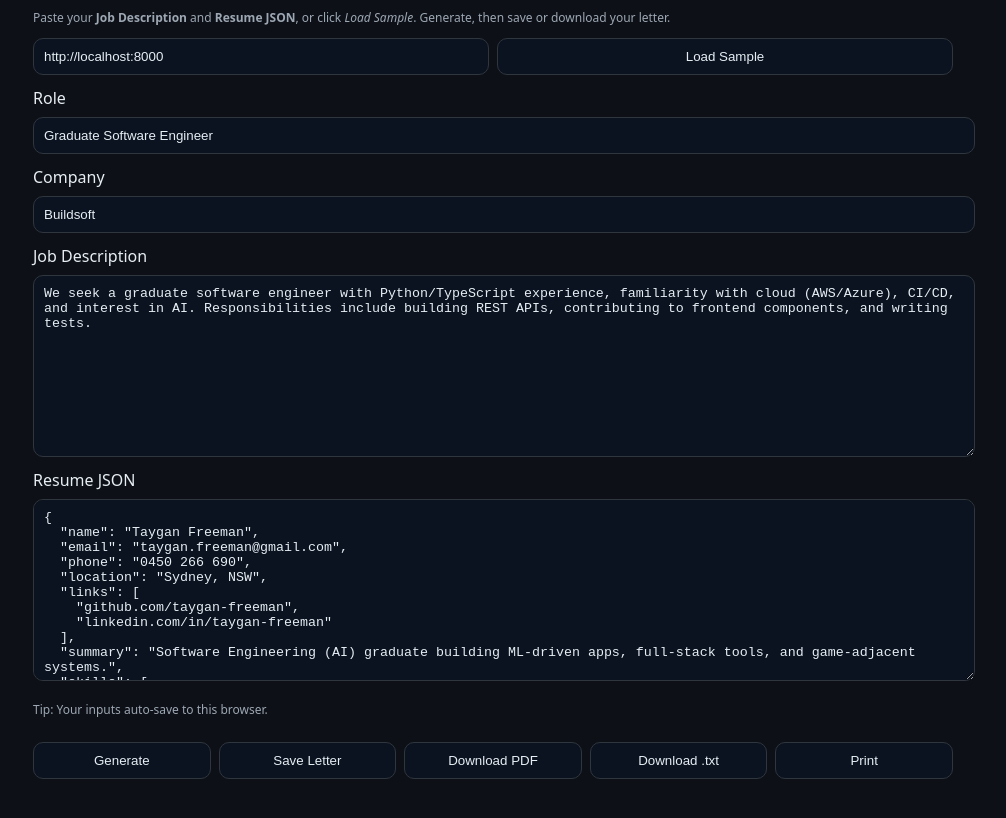
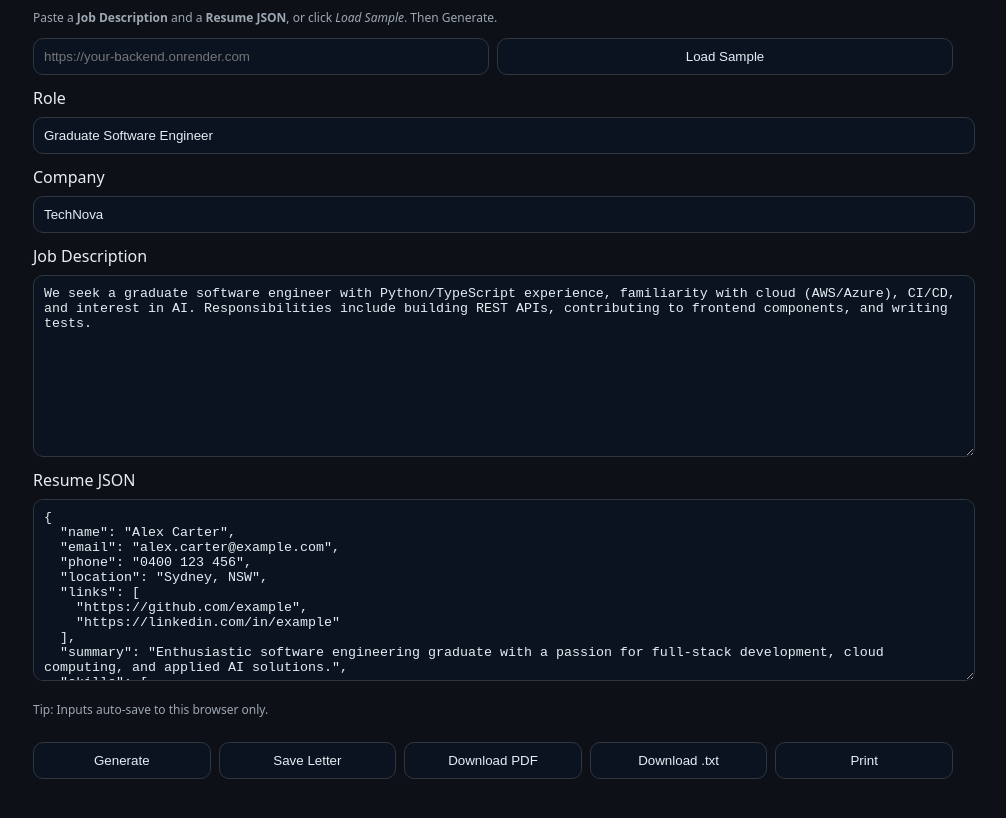
Before and after one commit to FreeTeeJay/tailorcover-frontend, a plain HTML site: page index.html in a window 1280 px wide. Both pictures are taken after a click on the button "Load Sample". Shown: the part 86-904 px from the top of the page, without its empty margins (147-1153 px from the left). Drawn offline with Linux system fonts and the light colour scheme.

Commit message:
Update index.html

```diff
--- a/index.html
+++ b/index.html
@@ -30,10 +30,11 @@
 </style>
 <div class="wrap">
   <h1 style="margin:0 0 8px">TailorCover</h1>
-  <p class="muted">Paste your <strong>Job Description</strong> and <strong>Resume JSON</strong>, or click <em>Load Sample</em>. Generate, then save or download your letter.</p>
+  <p class="muted">Paste a <strong>Job Description</strong> and a <strong>Resume JSON</strong>, or click <em>Load Sample</em>. Then Generate.</p>
   <div class="grid">
     <div class="row bar no-print">
-      <input id="base" value="http://localhost:8000" title="Backend URL"/>
+      <!-- Leave blank or set your Render URL; users can paste their own -->
+      <input id="base" value="" placeholder="https://your-backend.onrender.com" title="Backend URL"/>
       <button class="btn" id="sample">Load Sample</button>
     </div>
     <div class="row no-print">
@@ -42,7 +43,7 @@
     </div>
     <div class="row no-print">
       <label>Company</label>
-      <input id="company" placeholder="Buildsoft" />
+      <input id="company" placeholder="TechNova" />
     </div>
     <div class="row no-print">
       <label>Job Description</label>
@@ -50,8 +51,8 @@
     </div>
     <div class="row no-print">
       <label>Resume JSON</label>
-      <textarea id="resume" placeholder='{"name":"Taygan Freeman", "email":"taygan.freeman@gmail.com", ...}'></textarea>
-      <p class="muted">Tip: Your inputs auto‑save to this browser.</p>
+      <textarea id="resume" placeholder='{"name":"Alex Carter","email":"alex.carter@example.com", ...}'></textarea>
+      <p class="muted">Tip: Inputs auto-save to this browser only.</p>
     </div>
     <div class="actions no-print">
       <button class="btn" id="go">Generate</button>
@@ -69,32 +70,55 @@
 </div>
 <script>
 const $ = (id)=>document.getElementById(id);
-const LS = {
-  role: 'tc.role', company: 'tc.company', jd: 'tc.jd', resume: 'tc.resume', out: 'tc.out', letters: 'tc.letters'
+const LS = { role:'tc.role', company:'tc.company', jd:'tc.jd', resume:'tc.resume', out:'tc.out', letters:'tc.letters', base:'tc.base' };
+
+// --- Neutral sample (no personal data) ---
+const SAMPLE_RESUME = {
+  "name": "Alex Carter",
+  "email": "alex.carter@example.com",
+  "phone": "0400 123 456",
+  "location": "Sydney, NSW",
+  "links": ["https://github.com/example", "https://linkedin.com/in/example"],
+  "summary": "Enthusiastic software engineering graduate with a passion for full-stack development, cloud computing, and applied AI solutions.",
+  "skills": ["Python", "JavaScript", "React", "FastAPI", "Docker", "Git", "CI/CD", "AWS"],
+  "experience": [
+    {
+      "company": "TechNova",
+      "title": "Software Engineering Intern",
+      "start": "2023",
+      "end": "2024",
+      "bullets": [
+        "Contributed to a REST API used by thousands of users daily.",
+        "Automated deployment pipelines with Docker and GitHub Actions."
+      ]
+    },
+    {
+      "company": "University Projects",
+      "title": "AI Developer",
+      "start": "2022",
+      "end": "2023",
+      "bullets": [
+        "Built an ML model to classify environmental sound events.",
+        "Collaborated in a 4-person agile team delivering weekly sprint demos."
+      ]
+    }
+  ],
+  "education": [
+    {
+      "degree": "Bachelor of Software Engineering",
+      "school": "Example University",
+      "start": "2020",
+      "end": "2024"
+    }
+  ],
+  "languages": ["English"]
 };
 
-const SAMPLE_RESUME = {
-  name: "Taygan Freeman",
-  email: "taygan.freeman@gmail.com",
-  phone: "0450 266 690",
-  location: "Sydney, NSW",
-  links: ["github.com/taygan-freeman","linkedin.com/in/taygan-freeman"],
-  summary: "Software Engineering (AI) graduate building ML-driven apps, full-stack tools, and game-adjacent systems.",
-  skills: ["Python","FastAPI","NumPy","PyTorch","OpenCV","JavaScript","TypeScript","React","Node","Vite","Docker","GitHub Actions","Postgres","SQLite","AWS","Azure","GCP","C/C++","ESP32","Unity","Godot","Firebase"],
-  experience: [
-    { company: "Personal Projects", title: "Full‑Stack / AI Developer", start: "2023", end: "Present", bullets: [
-      "Built an AI NPC companion for D&D with selective listening, memory via Firebase, and TTS.",
-      "Prototyped a survival‑focused Minecraft agent with safe navigation and auto‑respawn.",
-      "Dockerized multi‑service apps; set up CI with GitHub Actions and unit tests.",
-      "Developed a low‑resource idle town widget (Godot) with SQLite persistence.",
-      "Implemented small REST APIs with FastAPI and deployed on cloud hosts."
-    ]}
-  ],
-  education: [ { degree: "B. Software Engineering (Artificial Intelligence)", school: "Torrens University", start: "2020", end: "2024" } ]
-};
 const SAMPLE_JD = `We seek a graduate software engineer with Python/TypeScript experience, familiarity with cloud (AWS/Azure), CI/CD, and interest in AI. Responsibilities include building REST APIs, contributing to frontend components, and writing tests.`;
 
+// --- Autosave ---
 function loadAutosave(){
+  $('base').value = localStorage.getItem(LS.base) || $('base').value;
   $('role').value = localStorage.getItem(LS.role) || '';
   $('company').value = localStorage.getItem(LS.company) || '';
   $('jd').value = localStorage.getItem(LS.jd) || '';
@@ -104,19 +128,19 @@ function loadAutosave(){
   renderHistory();
 }
 function saveAutosave(){
+  localStorage.setItem(LS.base, $('base').value);
   localStorage.setItem(LS.role, $('role').value);
   localStorage.setItem(LS.company, $('company').value);
   localStorage.setItem(LS.jd, $('jd').value);
   localStorage.setItem(LS.resume, $('resume').value);
   if(!$('out').hidden) localStorage.setItem(LS.out, $('out').textContent);
 }
-['role','company','jd','resume'].forEach(id=>{
+['base','role','company','jd','resume'].forEach(id=>{
   document.addEventListener('input', (e)=>{ if(e.target && e.target.id===id) saveAutosave(); });
 });
 
-function getLetters(){
-  try{ return JSON.parse(localStorage.getItem(LS.letters)||'[]'); }catch{ return []; }
-}
+// --- History helpers ---
+function getLetters(){ try{ return JSON.parse(localStorage.getItem(LS.letters)||'[]'); }catch{ return []; } }
 function setLetters(arr){ localStorage.setItem(LS.letters, JSON.stringify(arr)); }
 function renderHistory(){
   const arr = getLetters();
@@ -124,7 +148,7 @@ function renderHistory(){
   box.hidden = arr.length===0;
   const ul = $('histList');
   ul.innerHTML = '';
-  arr.slice().reverse().forEach((item, idx)=>{
+  arr.slice().reverse().forEach(item=>{
     const li = document.createElement('li');
     const left = document.createElement('span');
     left.textContent = `${new Date(item.ts).toLocaleString()} — ${item.company} / ${item.role}`;
@@ -134,18 +158,21 @@ function renderHistory(){
     view.onclick = ()=>{ $('out').hidden=false; $('out').textContent=item.text; saveAutosave(); };
     del.onclick = ()=>{ const all=getLetters(); const i=all.findIndex(x=>x.ts===item.ts); if(i>-1){ all.splice(i,1); setLetters(all); renderHistory(); } };
     right.append(view, del);
-    li.append(left,right); ul.append(li);
+    li.append(left, right);
+    ul.append(li);
   });
 }
 
+// --- Sample loader ---
 $('sample').onclick = () => {
   $('role').value = 'Graduate Software Engineer';
-  $('company').value = 'Buildsoft';
+  $('company').value = 'TechNova';
   $('jd').value = SAMPLE_JD;
   $('resume').value = JSON.stringify(SAMPLE_RESUME, null, 2);
   saveAutosave();
 };
 
+// --- Generate ---
 $('go').onclick = async () => {
   try {
     const payload = {
@@ -156,18 +183,25 @@ $('go').onclick = async () => {
       tone: 'concise, confident',
       length: 'short'
     };
+    const base = $('base').value.replace(/\/$/, '');
+    if(!base){ throw new Error('Please enter the Backend URL (e.g., https://your-backend.onrender.com)'); }
     $('out').hidden = false; $('out').textContent = 'Generating...\n';
-    const res = await fetch(`${$('base').value.replace(/\/$/, '')}/generate`,{
+    const res = await fetch(`${base}/generate`,{
       method:'POST', headers:{'Content-Type':'application/json'}, body: JSON.stringify(payload)
     });
+    if(!res.ok){
+      const t = await res.text();
+      throw new Error(`Request failed (${res.status}): ${t}`);
+    }
     const data = await res.json();
     $('out').textContent = data.cover_letter || JSON.stringify(data,null,2);
     saveAutosave();
   } catch (e) {
-    $('out').hidden = false; $('out').textContent = 'Invalid resume JSON or request failed.';
+    $('out').hidden = false; $('out').textContent = (e && e.message) ? e.message : 'Invalid resume JSON or request failed.';
   }
 };
 
+// --- Save / Download / Print ---
 $('save').onclick = () => {
   if($('out').hidden) return;
   const arr = getLetters();
@@ -186,21 +220,16 @@ $('dltxt').onclick = () => {
 
 $('dlpdf').onclick = () => {
   if($('out').hidden) return;
-  // Open a printable view and let the user save as PDF via the browser dialog.
   const w = window.open('', '_blank');
   const title = `${($('company').value||'Company')} — ${($('role').value||'Role')} — Cover Letter`;
   const css = `@page{margin:20mm} body{font-family:serif;line-height:1.35;color:#000;padding:0 6mm} h1{font-size:18pt;margin:0 0 8pt} pre{white-space:pre-wrap;word-wrap:break-word}`;
   w.document.write(`<!doctype html><html><head><title>${title}</title><style>${css}</style></head><body><h1>${title}</h1><pre>${escapeHtml($('out').textContent)}</pre></body></html>`);
-  w.document.close();
-  w.focus();
-  setTimeout(()=> w.print(), 300);
+  w.document.close(); w.focus(); setTimeout(()=> w.print(), 300);
 };
 
 $('printBtn').onclick = () => window.print();
 
-function escapeHtml(s){
-  return s.replace(/[&<>]/g, c => ({'&':'&amp;','<':'&lt;','>':'&gt;'}[c]));
-}
+function escapeHtml(s){ return s.replace(/[&<>]/g, c => ({'&':'&amp;','<':'&lt;','>':'&gt;'}[c])); }
 
 window.addEventListener('load', loadAutosave);
 </script>
```
